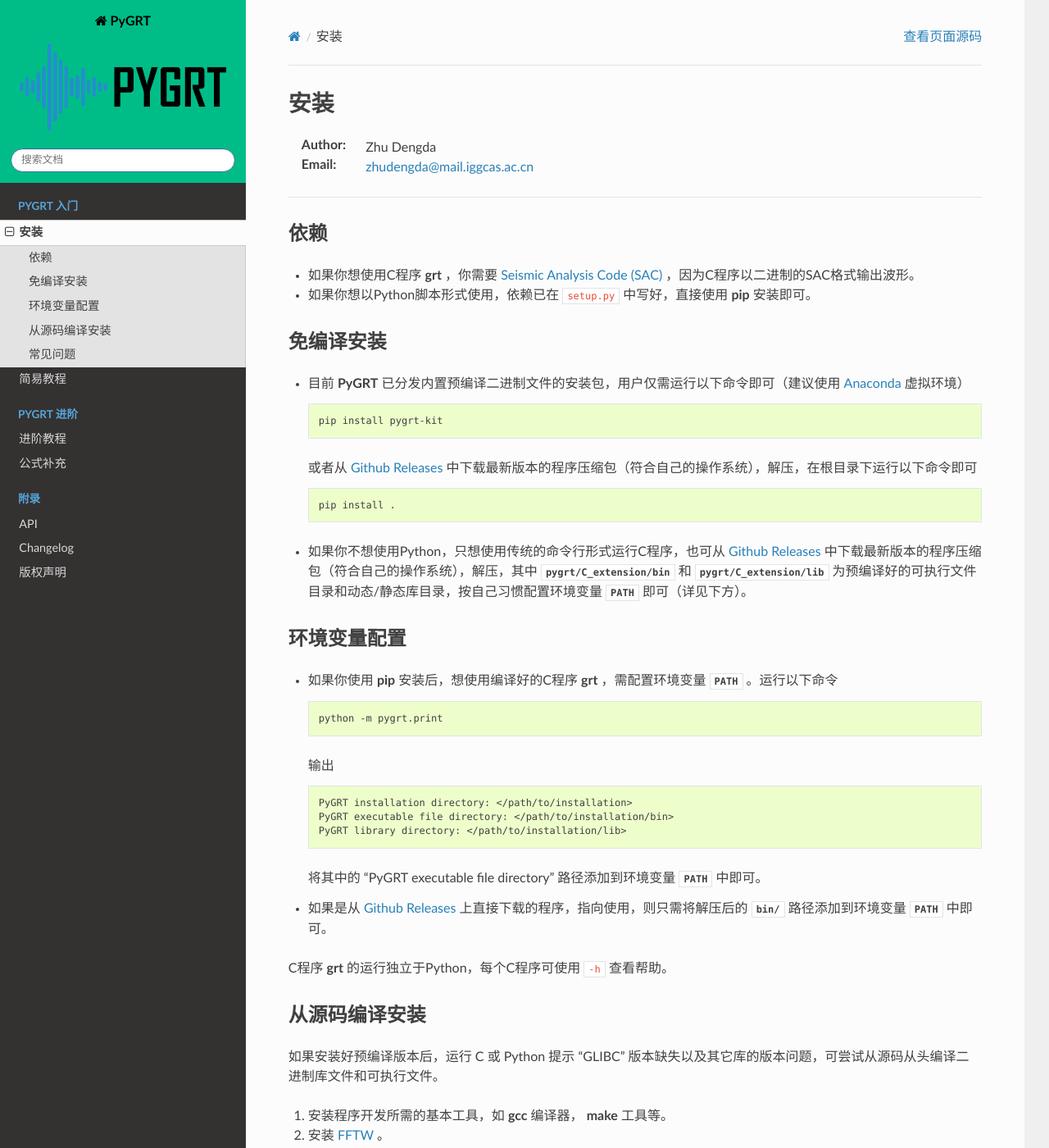
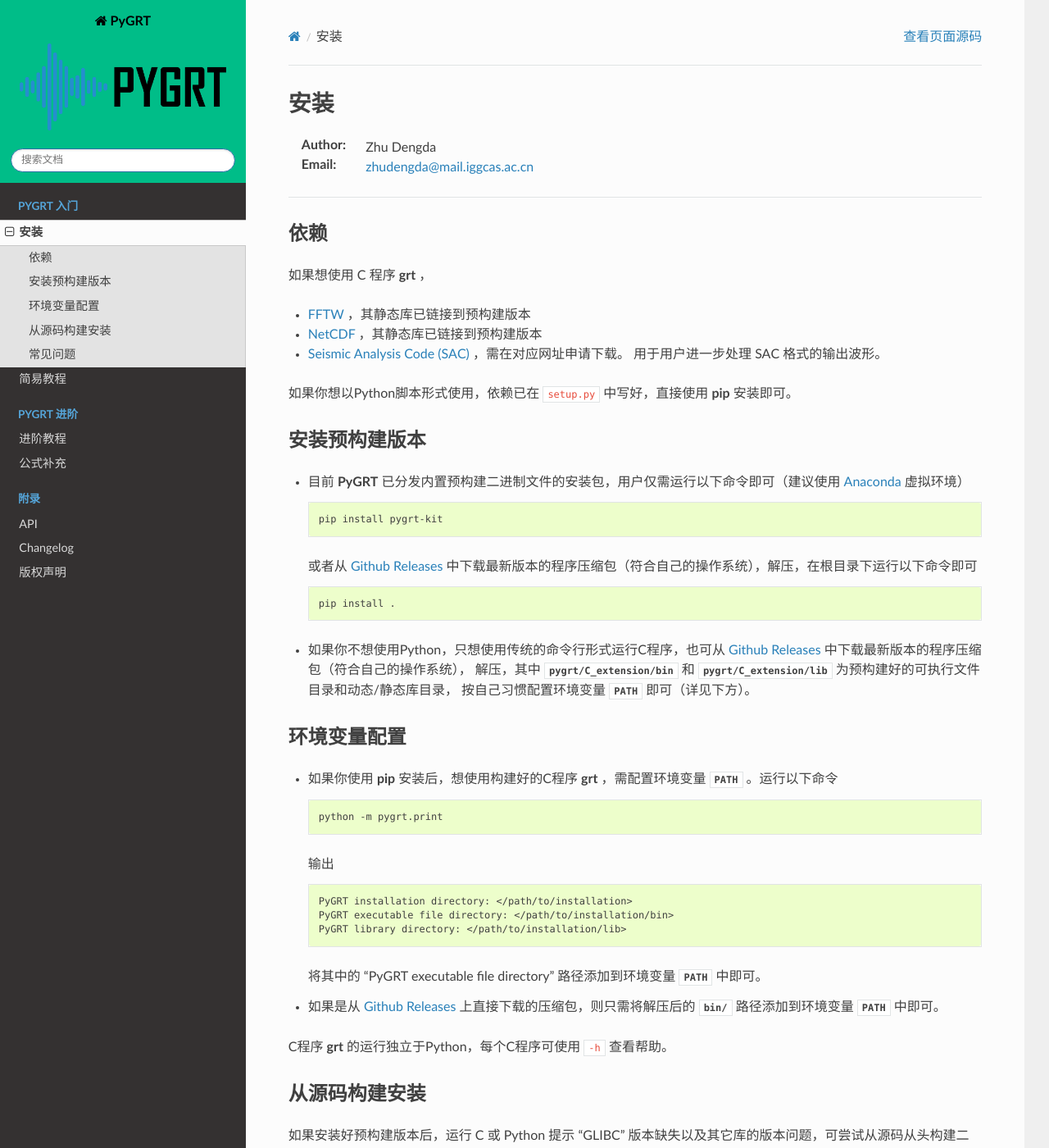
Before and after one commit to Dengda98/PyGRT, a Sphinx documentation site: the page built from docs/source/install.rst, in a window 1280 px wide and 1400 px high. Shown: the whole window at 82% size. Built offline with Sphinx 7.4.7 and the Read the Docs theme 3.1.0, drawn with Linux system fonts in a browser that asks for light colours; pages that are not in the unit, such as notebooks, are missing from menus; the version number could not be read and is left out; comment, search, counter and statistics services are not loaded; some of the changed text lies outside the part shown.

Commit message:
DOC: use term "pre-built" (#100)

```diff
--- a/docs/source/install.rst
+++ b/docs/source/install.rst
@@ -13,14 +13,20 @@
 依赖
 ------------
 
-+ 如果你想使用C程序 :command:`grt` ，你需要 `Seismic Analysis Code (SAC) <http://www.iris.edu/ds/nodes/dmc/forms/sac/>`_ ，因为C程序以二进制的SAC格式输出波形。
-+ 如果你想以Python脚本形式使用，依赖已在 :file:`setup.py` 中写好，直接使用 :command:`pip` 安装即可。
+如果想使用 C 程序 :command:`grt` ，
+
++ `FFTW <https://www.fftw.org/>`_ ，其静态库已链接到预构建版本
++ `NetCDF <https://www.unidata.ucar.edu/software/netcdf>`_ ，其静态库已链接到预构建版本
++ `Seismic Analysis Code (SAC) <http://www.iris.edu/ds/nodes/dmc/forms/sac/>`_ ，需在对应网址申请下载。
+  用于用户进一步处理 SAC 格式的输出波形。
+
+如果你想以Python脚本形式使用，依赖已在 :file:`setup.py` 中写好，直接使用 :command:`pip` 安装即可。
 
 
-免编译安装
+安装预构建版本
 ------------
 
-+ 目前 **PyGRT** 已分发内置预编译二进制文件的安装包，用户仅需运行以下命令即可（建议使用 `Anaconda <https://anaconda.org>`_ 虚拟环境）
++ 目前 **PyGRT** 已分发内置预构建二进制文件的安装包，用户仅需运行以下命令即可（建议使用 `Anaconda <https://anaconda.org>`_ 虚拟环境）
 
   .. code-block:: bash
 
@@ -32,12 +38,14 @@
 
       pip install .
 
-+ 如果你不想使用Python，只想使用传统的命令行形式运行C程序，也可从 |gr| 中下载最新版本的程序压缩包（符合自己的操作系统），解压，其中 :rst:dir:`pygrt/C_extension/bin` 和 :rst:dir:`pygrt/C_extension/lib` 为预编译好的可执行文件目录和动态/静态库目录，按自己习惯配置环境变量 :envvar:`PATH` 即可（详见下方）。
++ 如果你不想使用Python，只想使用传统的命令行形式运行C程序，也可从 |gr| 中下载最新版本的程序压缩包（符合自己的操作系统），
+  解压，其中 :rst:dir:`pygrt/C_extension/bin` 和 :rst:dir:`pygrt/C_extension/lib` 为预构建好的可执行文件目录和动态/静态库目录，
+  按自己习惯配置环境变量 :envvar:`PATH` 即可（详见下方）。
 
 
 环境变量配置
 -------------
-+ 如果你使用 :command:`pip` 安装后，想使用编译好的C程序 :command:`grt` ，需配置环境变量 :envvar:`PATH` 。运行以下命令
++ 如果你使用 :command:`pip` 安装后，想使用构建好的C程序 :command:`grt` ，需配置环境变量 :envvar:`PATH` 。运行以下命令
 
   .. code-block:: bash
 
@@ -53,19 +61,21 @@
 
   将其中的 “PyGRT executable file directory” 路径添加到环境变量 :envvar:`PATH` 中即可。
 
-+ 如果是从 |gr| 上直接下载的程序，指向使用，则只需将解压后的 :rst:dir:`bin/` 路径添加到环境变量 :envvar:`PATH` 中即可。
++ 如果是从 |gr| 上直接下载的压缩包，则只需将解压后的 :rst:dir:`bin/` 路径添加到环境变量 :envvar:`PATH` 中即可。
 
 C程序 :command:`grt` 的运行独立于Python，每个C程序可使用 ``-h`` 查看帮助。
 
 
-从源码编译安装
+从源码构建安装
 ---------------------
 
-如果安装好预编译版本后，运行 C 或 Python 提示 “GLIBC” 版本缺失以及其它库的版本问题，可尝试从源码从头编译二进制库文件和可执行文件。
+如果安装好预构建版本后，运行 C 或 Python 提示 “GLIBC” 版本缺失以及其它库的版本问题，可尝试从源码从头构建二进制库文件和可执行文件。
 
 1. 安装程序开发所需的基本工具，如 :command:`gcc` 编译器， :command:`make` 工具等。
 
-2. 安装 `FFTW <https://www.fftw.org/>`_ 。
+2. 安装 `NetCDF <https://www.unidata.ucar.edu/software/netcdf>`_ 。
+
+3. 安装 `FFTW <https://www.fftw.org/>`_ 。
 
   要求安装双精度和单精度两个版本，且要求编译出静态库，并要求在环境变量 :envvar:`LIBRARY_PATH` 中配置静态库路径。如果从源码编译安装 FFTW ，通常在其目录下运行以下命令即可安装+配置路径成功（以 Ubuntu 系统为例）：
 
@@ -81,7 +91,7 @@ C程序 :command:`grt` 的运行独立于Python，每个C程序可使用 ``-h``
     make
     make install
 
-3. 编译 **PyGRT** 。
+4. 构建 **PyGRT** 。
 
   切换到 **PyGRT** 程序目录（不论是使用 :command:`pip` 安装的还是从 |gr| 下载的），切换到 :rst:dir:`pygrt/C_extension` ，运行
 
@@ -89,15 +99,15 @@ C程序 :command:`grt` 的运行独立于Python，每个C程序可使用 ``-h``
 
       make
 
-  进行编译。编译成功后会在 :rst:dir:`bin/` 和 :rst:dir:`lib/` 路径下看到新编译出来的可执行文件和库文件。如果正确配置了 :envvar:`PATH` 可尝试运行 :command:`grt -h` 看能否正常打印帮助文档。再运行
+  进行构建。成功后会在 :rst:dir:`bin/` 和 :rst:dir:`lib/` 路径下看到新构建出来的可执行文件和库文件。如果正确配置了 :envvar:`PATH` 可尝试运行 :command:`grt -h` 看能否正常打印帮助文档。再运行
 
   .. code-block:: bash
 
       make cleanbuild
 
-  可清理编译过程产生的中间文件夹 :rst:dir:`build/` 。
+  可清理构建过程产生的中间文件夹 :rst:dir:`build/` 。
 
 常见问题
 ------------
 + 如果运行报错，提示缺少依赖（常见于MacOS），这通常是缺少 ``OpenMP`` 库。尝试安装 :command:`gcc` 编译器，其中会自带 ``OpenMP``。
-+ “GLIBC” 版本缺失：请尝试从源码编译。
++ “GLIBC” 版本缺失：请尝试从源码构建。
```
Also changed, not shown: README.md (+2 -2 lines), 1 other file.
